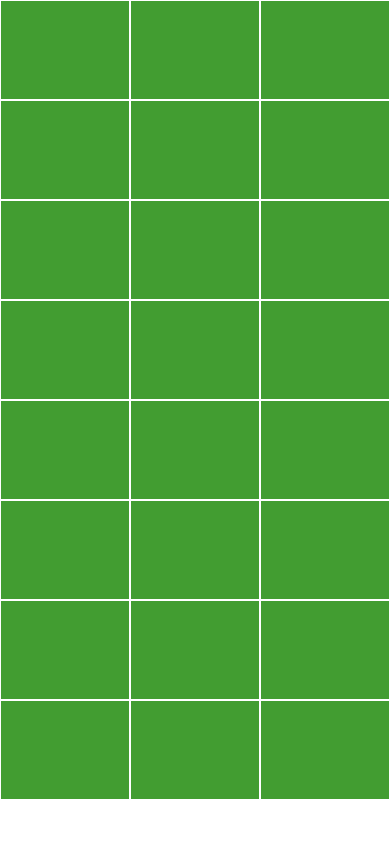
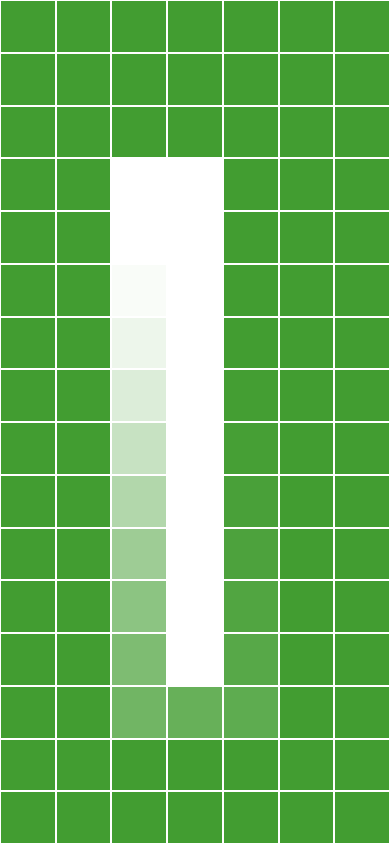
Before and after one commit to apurvakumar17/Simple-HTML-CSS-Javascript, a plain HTML site: page HTML, CSS & JavaScript/Main Practice/spiralmat.html in a window 390 px wide. Drawn offline with Linux system fonts and the light colour scheme.

Commit message:
added responsiveness
Now grids are dynamically created for every screen size with perfect spiral traversal for any screen size

```diff
--- a/HTML, CSS & JavaScript/Main Practice/spiralmatscript.js
+++ b/HTML, CSS & JavaScript/Main Practice/spiralmatscript.js
@@ -1,6 +1,6 @@
 let container = document.body;
-let rows = 7;
-let columns = 13;
+let rows = Math.floor(window.innerHeight / 50);
+let columns = Math.floor(window.innerWidth / 50);
 
 //-----------Create boxes for grid--------------//
 for (let i = 1; i <= rows; i++) {
--- a/HTML, CSS & JavaScript/Main Practice/spiralmatstyle.css
+++ b/HTML, CSS & JavaScript/Main Practice/spiralmatstyle.css
@@ -3,19 +3,20 @@
 }
 body {
     margin: 0;
-    display: grid;
     height: 100vh;
     width: 100vw;
-    grid-template-columns: repeat(auto-fit, minmax(100px, 1fr));
-    grid-template-rows: repeat(auto-fit, minmax(100px, 1fr));
+    display: grid;
+    grid-template-columns: repeat(auto-fit, minmax(50px, 0.5fr));
+    grid-template-rows: repeat(auto-fit, minmax(50px, 0.5fr));
+    /* grid-template-columns: repeat(auto-fit, 1fr); */
+    /* grid-template-rows: repeat(auto-fit, 1fr); */
 }
-
 .box {
     display: flex;
     justify-content: center;
     align-items: center;
     /* background-color: #429d31; */
-    border: 1px solid #ffffff;
+    border: 0.1vw solid #ffffff;
     color: white;
     font-size: 1.5rem;
 }
```
